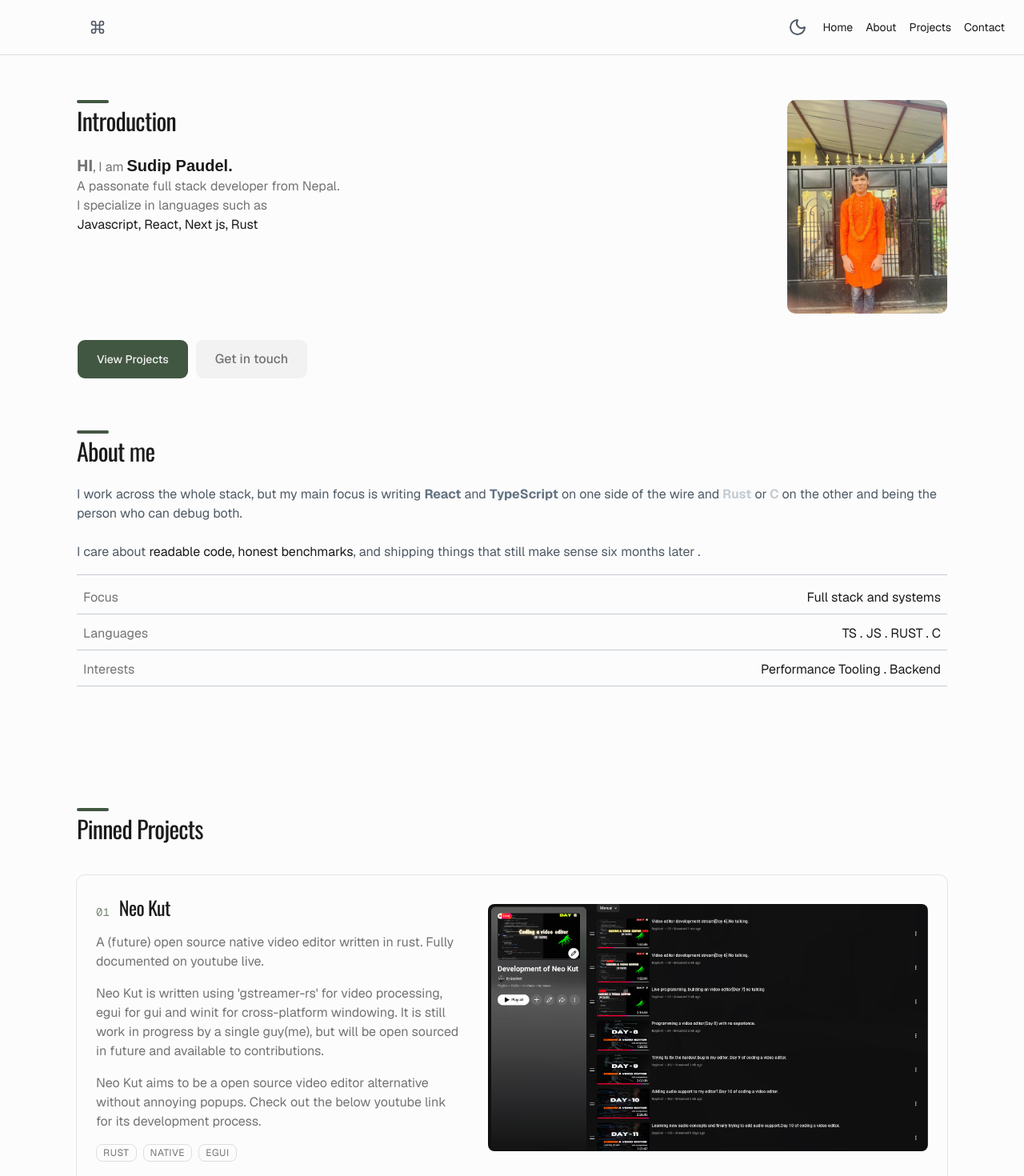
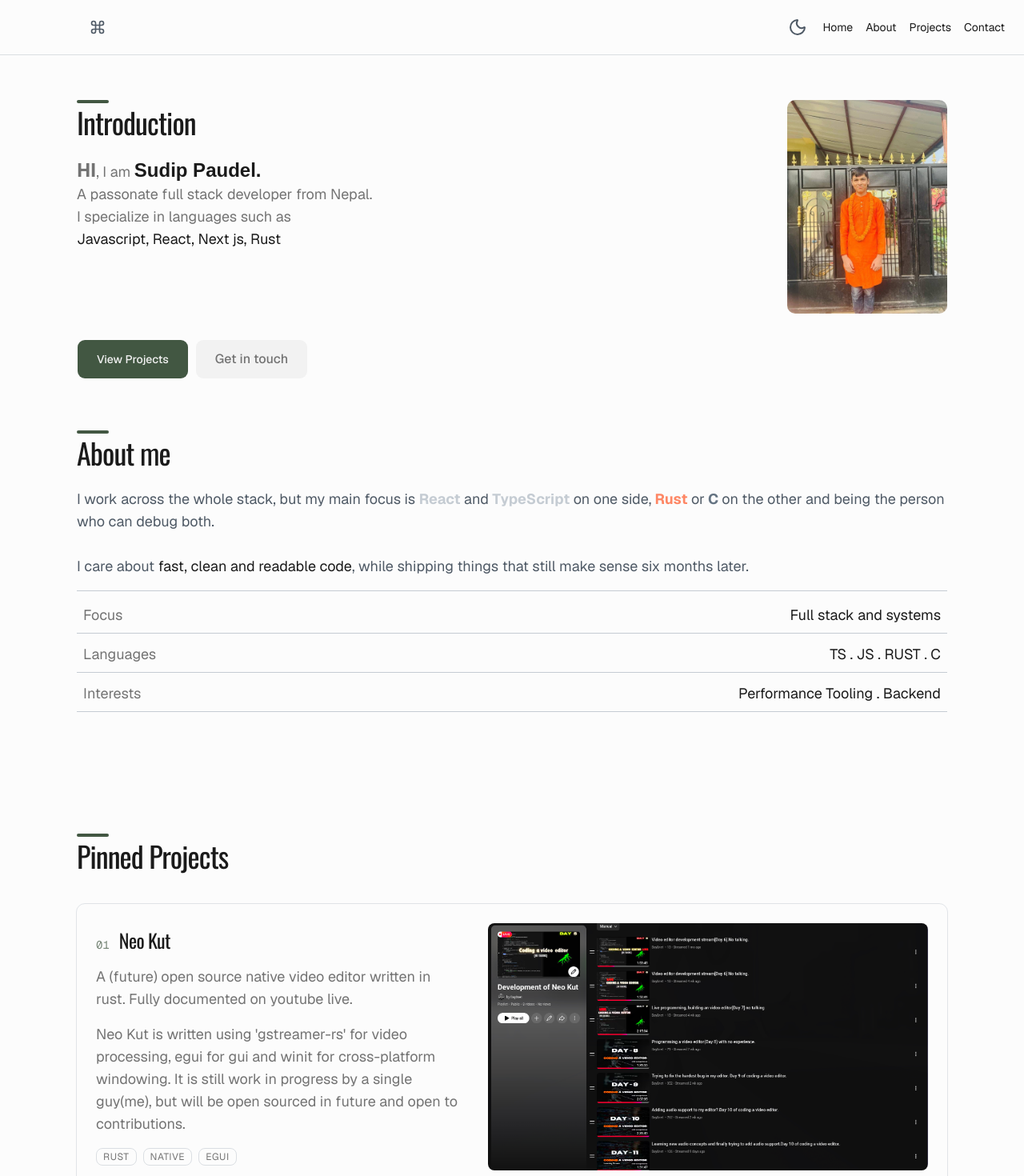
Before and after one commit to BayonetArch/portfolio, a Next.js app: page / in a window 1280 px wide. Shown: the top 1470 px of the page at 80% size. Built offline with nearby package versions, Linux system fonts and the light colour scheme; a web font is replaced by a local one.

Commit message:
Added some touches and fixed grammars and stuffs

```diff
--- a/app/components/Footer.tsx
+++ b/app/components/Footer.tsx
@@ -48,9 +48,12 @@ function LinkedInIcon() {
 
 export default function Footer() {
   return (
-    <div className="p-6 outline mt-20 flex flex-col gap-4 text-muted-foreground">
+    <div className="p-6 outline mt-20 flex md:flex-col gap-4 text-muted-foreground md:justify-center md:items-center">
+      <div>
+        <div className="flex flex-col gap-1">
           <p>Copyright (&copy;) 2026 Sudip Paudel.</p>
           <p>Hand written with Next.js and modern tech stack.</p>
+        </div>
         <div>
           <div className="flex gap-4">
             <a href="https://github.com/BayonetArch" target="_blank">
@@ -65,5 +68,6 @@ export default function Footer() {
           </div>
         </div>
       </div>
+    </div>
   );
 }
--- a/app/components/Projects.tsx
+++ b/app/components/Projects.tsx
@@ -21,8 +21,7 @@ const projects: Project[] = [
     title: "Neo Kut",
     descs: [
       "A (future) open source native video editor written in rust. Fully documented on youtube live.",
-      "Neo Kut is written using 'gstreamer-rs' for video processing, egui for gui and winit for cross-platform windowing. It is still work in progress by a single guy(me), but will be open sourced in future and available to contributions.",
-      "Neo Kut aims to be a open source video editor alternative without annoying popups. Check out the below youtube link for its development process.",
+      "Neo Kut is written using 'gstreamer-rs' for video processing, egui for gui and winit for cross-platform windowing. It is still work in progress by a single guy(me), but will be open sourced in future and open to contributions.",
     ],
 
     projectLinks: [
@@ -58,9 +57,9 @@ const projects: Project[] = [
   {
     title: "Hypr Zoomer",
     descs: [
-      "A high performance screen magnifier for Wayland compositors, and a Wayland take on Tsoding's boomer.",
-      "It contains about 30 keybindings to cover all the features like flashlight, drawing, etc. config is TOML generated via --generate-config, and it installs straight from crates.io. MIT licensed.",
-      "It has a flashlight mode that dims everything outside a configurable circle just like in the preview image. it also has freehand pen, arrow and rectangle annotations with undo/redo, bilinear and nearest-neighbour scaling and much more. check it out on github link below.",
+      "A high performance screen magnifier for Wayland compositors.",
+      "It contains about 30 keybindings to cover all the features like flashlight, drawing, etc. config is TOML generated via --generate-config, and it installs straight from crates.io.",
+      "It has a flashlight mode that dims everything outside a configurable circle just like in the preview image. it also has freehand pen, arrow and rectangle annotations with undo/redo, and much more. check it out on github link below.",
     ],
     projectLinks: [
       {
@@ -76,7 +75,7 @@ const projects: Project[] = [
     title: "Tx Launch",
     descs: [
       "A command line tool for launching Android apps from Termux, so you can start anything by typing a friendly name instead of a package name.",
-      "it has an interactive REPL with list and help commands, or you can use a one-shot --run from a script, with name suggestions when a name misses. MIT licensed, prebuilt binaries in Releases.",
+      "it has an interactive REPL with list and help commands, or you can use a one-shot --run from a script, with name suggestions when a name misses.",
       "Launching goes through am start, and you choose the backend: the bundled Termux am (slow, it runs on the JVM), termux-am from GitHub Action builds, or the system am, which is fastest but only works up to Android 10.",
     ],
     projectLinks: [
@@ -114,7 +113,7 @@ function ProjectCard({
           </div>
           {descs.map((desc, index) => (
             <div key={desc}>
-              <div className="hidden sm:flex">
+              <div className="hidden sm:flex text-lg">
                 <p className="text-muted-foreground">{desc}</p>
               </div>
 
--- a/app/components/SectionHeading.tsx
+++ b/app/components/SectionHeading.tsx
@@ -10,7 +10,7 @@ export default function SectionHeading({
   return (
     <div className={`flex flex-col gap-1 ${className}`}>
       <span aria-hidden="true" className="h-1 w-10 rounded-full bg-accent" />
-      <h2 className="text-2xl font-oswald tracking-tight text-foreground sm:text-3xl">
+      <h2 className="text-2xl font-oswald tracking-tight text-foreground sm:text-3xl md:text-4xl">
         {children}
       </h2>
     </div>
--- a/app/page.tsx
+++ b/app/page.tsx
@@ -10,11 +10,15 @@ function Introduction() {
     <div className="flex flex-col gap-6">
       <SectionHeading>Introduction</SectionHeading>
 
-      <div className=" text-muted-foreground flex flex-col">
+      <div className=" text-muted-foreground flex flex-col md:text-lg">
         <p>
-          <span className="font-bold text-xl text-muted-foreground">HI</span>, I
-          am{" "}
-          <span className={`font-bold text-xl text-foreground font-pixel`}>
+          <span className="font-bold text-xl text-muted-foreground md:text-2xl">
+            HI
+          </span>
+          , I am{" "}
+          <span
+            className={`font-bold text-xl text-foreground font-pixel md:text-2xl`}
+          >
             Sudip Paudel.
           </span>
         </p>
@@ -60,21 +64,19 @@ function About() {
   return (
     <section id="about" className="">
       <SectionHeading>About me</SectionHeading>
-      <div className="flex flex-col gap-2 mt-6 ">
+      <div className="flex flex-col gap-2 mt-6 md:text-lg ">
         <p className="text-chart-5 ">
-          I work across the whole stack, but my main focus is writing{" "}
-          <span className="text-chart-2 font-bold ">React</span> and{" "}
-          <span className="text-chart-2 font-bold ">TypeScript</span> on one
-          side of the wire and
-          <span className="text-border font-bold"> Rust</span> or
-          <span className="text-border font-bold"> C </span> on the other and
+          I work across the whole stack, but my main focus is{" "}
+          <span className="text-border font-bold ">React</span> and{" "}
+          <span className="text-border font-bold ">TypeScript</span> on one
+          side,
+          <span className="font-bold text-[#FF3900]/60"> Rust</span> or
+          <span className="text-chart-2 font-bold"> C </span> on the other and
           being the person who can debug both.
           <br />
           <br />I care about{" "}
-          <span className="text-foreground">
-            readable code, honest benchmarks
-          </span>
-          , and shipping things that still make sense six months later .
+          <span className="text-foreground">fast, clean and readable code</span>
+          , while shipping things that still make sense six months later.
         </p>
         <div className="mt-2 flex flex-col gap-2">
           <hr />
```
Also changed, not shown: 1 other file (tests, documents, lock files or other folders). Lines whose indentation alone changed are shown as unchanged.
